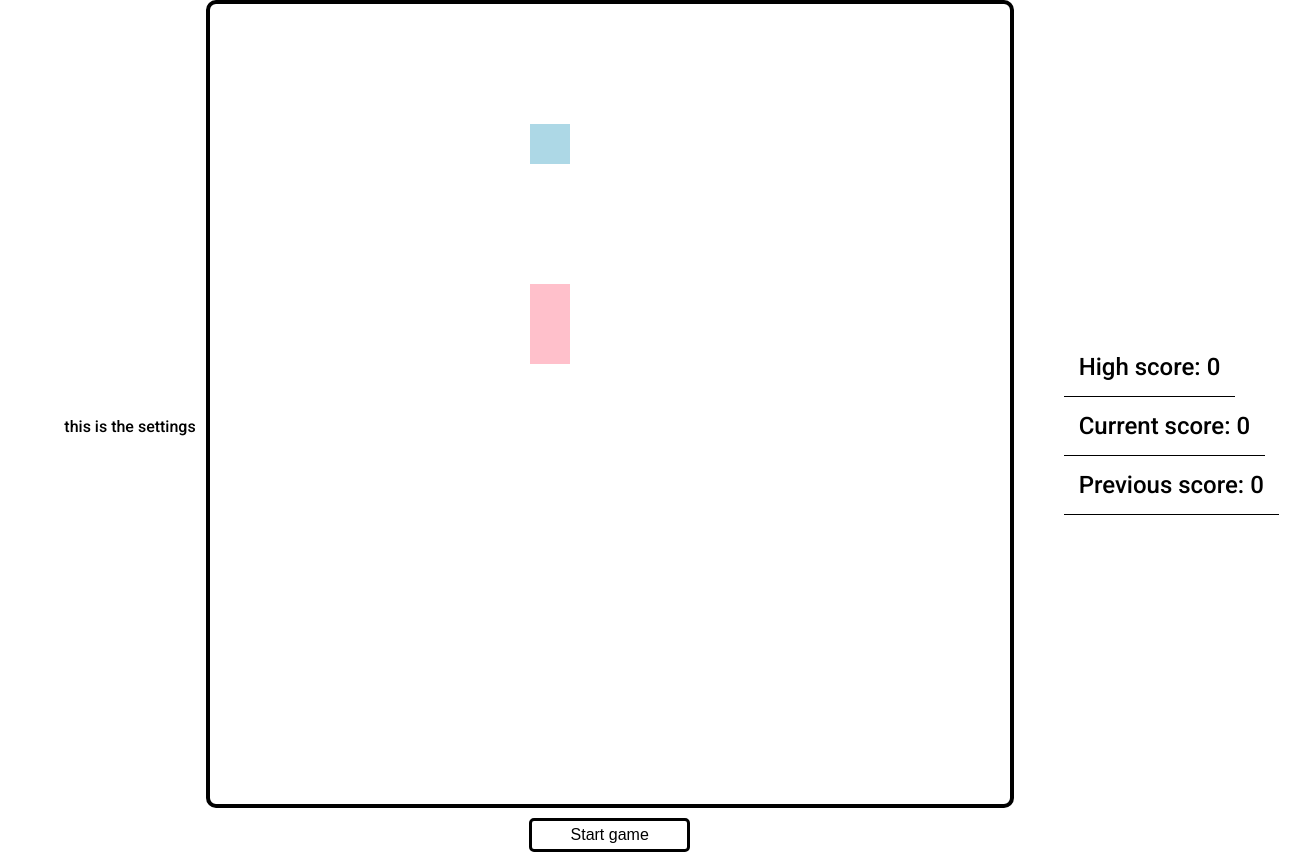
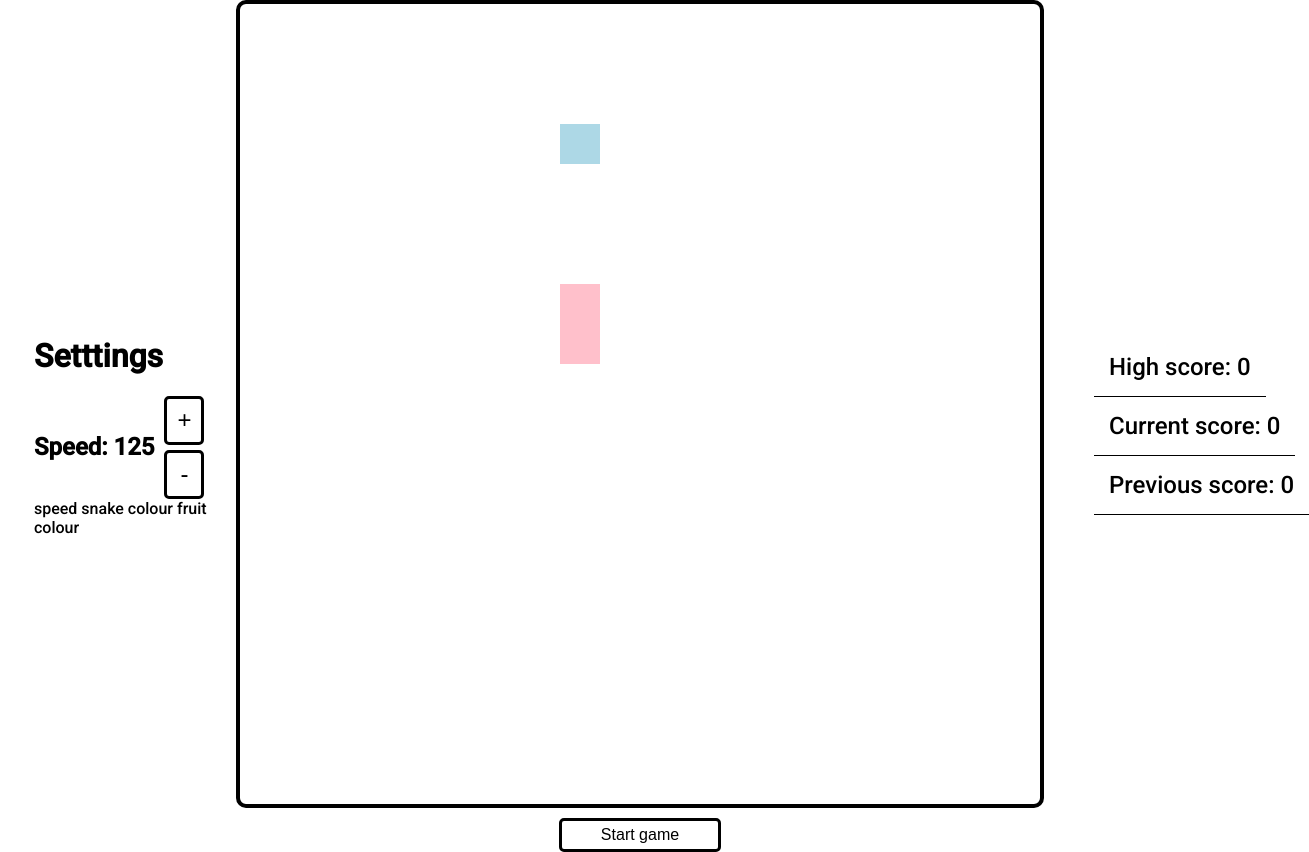
Before and after one commit to taine-rasmussen/Snaaaaake, a React (Create React App) app: page / in a window 1280 px wide. Shown: the whole page, 1309 px wide, since content can reach past the window. Built offline with nearby package versions, Linux system fonts and the light colour scheme.

Commit message:
adjust speed logic / styling

```diff
--- a/src/App.css
+++ b/src/App.css
@@ -14,10 +14,7 @@ body {
 }
 
 button{
-  width: 20%;
-  padding: 5px;
-  font-size: 1rem;
-  border-radius: 5px;
+    border-radius: 5px;
   border: 3px solid #000;
   background-color: #fff;
 }
@@ -31,6 +28,10 @@ li{
   padding: 15px;
   border-bottom: 1px solid #000;
   width: max-content;
+}
+
+h4{
+  font-size: 1.5rem;
 }
 
 ul{
@@ -47,6 +48,12 @@ ul{
   gap: 10px
 }
 
+.game_container button{
+   width: 20%;
+  padding: 5px;
+  font-size: 1rem;
+}
+
 .game_container{
   display: flex;
   flex-direction: column;
--- a/src/App.js
+++ b/src/App.js
@@ -19,6 +19,7 @@ function App() {
   const [fruit, setFruit] = useState(FRUIT_START);
   const [dir, setDir] = useState([0, -1]);
   const [speed, setSpeed] = useState(null);
+  const [newSpeed, setNewSpeed] = useState(125)
   const [gameOver, setGameOver] = useState(false);
   const [score, setScore] = useState({curr: 0, prev: 0, high: 0})
 
@@ -26,7 +27,7 @@ function App() {
     setSnake(SNAKE_START);
     setFruit(FRUIT_START);
     setDir([0, -1]);
-    setSpeed(SPEED);
+    setSpeed(newSpeed);
     setGameOver(false);
   };
 
@@ -110,7 +111,11 @@ function App() {
       tabIndex="0"
       onKeyDown={e => moveSnake(e)}
     >
-      <Settings />
+      <Settings
+        speed={speed}
+        newSpeed={newSpeed}
+        setNewSpeed={setNewSpeed}
+      />
       <div className='game_container'>
         <canvas
           className='gameboard'
@@ -121,7 +126,7 @@ function App() {
         <button
           onClick={startGame}
         >
-          Start game
+          {gameOver ? 'Try Again...' : 'Start game'}
         </button>
       </div>
       <Score
--- a/src/Settings/Settings.css
+++ b/src/Settings/Settings.css
@@ -0,0 +1,21 @@
+.settings_container{
+  width: 15%;
+}
+
+.speed_container{
+  display: flex;
+  flex-direction: row;
+  align-items: center;
+  gap: 10px;
+}
+
+.speed_controls{
+  display: flex;
+  flex-direction: column;
+  gap: 5px
+}
+
+.speed_controls button{
+  padding: 7.5px 10px;
+  font-size: 1.5rem;
+}
--- a/src/Settings/Settings.js
+++ b/src/Settings/Settings.js
@@ -1,9 +1,37 @@
-import React from 'react'
+import './Settings.css'
 
 const Settings = (props) => {
+  const {
+    setNewSpeed,
+    newSpeed,
+    speed
+  } = props;
+
+  const increaseSpeed = () => {
+    const udpatedSpeed = newSpeed + 25
+    if (udpatedSpeed <= 0) return
+    return setNewSpeed(udpatedSpeed)
+  }
+
+  const decreaseSpeed = () => {
+    const udpatedSpeed = newSpeed - 25
+    if (udpatedSpeed <= 0) return
+    return setNewSpeed(udpatedSpeed)
+  }
+
   return (
-    <div>
-      this is the settings
+    <div className='settings_container'>
+        <h1>Setttings</h1>
+        <div className='speed_container'>
+            <h4>Speed: {newSpeed ? newSpeed : 125}</h4>
+            <div className='speed_controls'>
+              <button onClick={increaseSpeed}>+</button>
+              <button onClick={decreaseSpeed}>-</button>
+            </div>
+        </div>
+        speed
+        snake colour
+        fruit colour
     </div>
   )
 }
```
